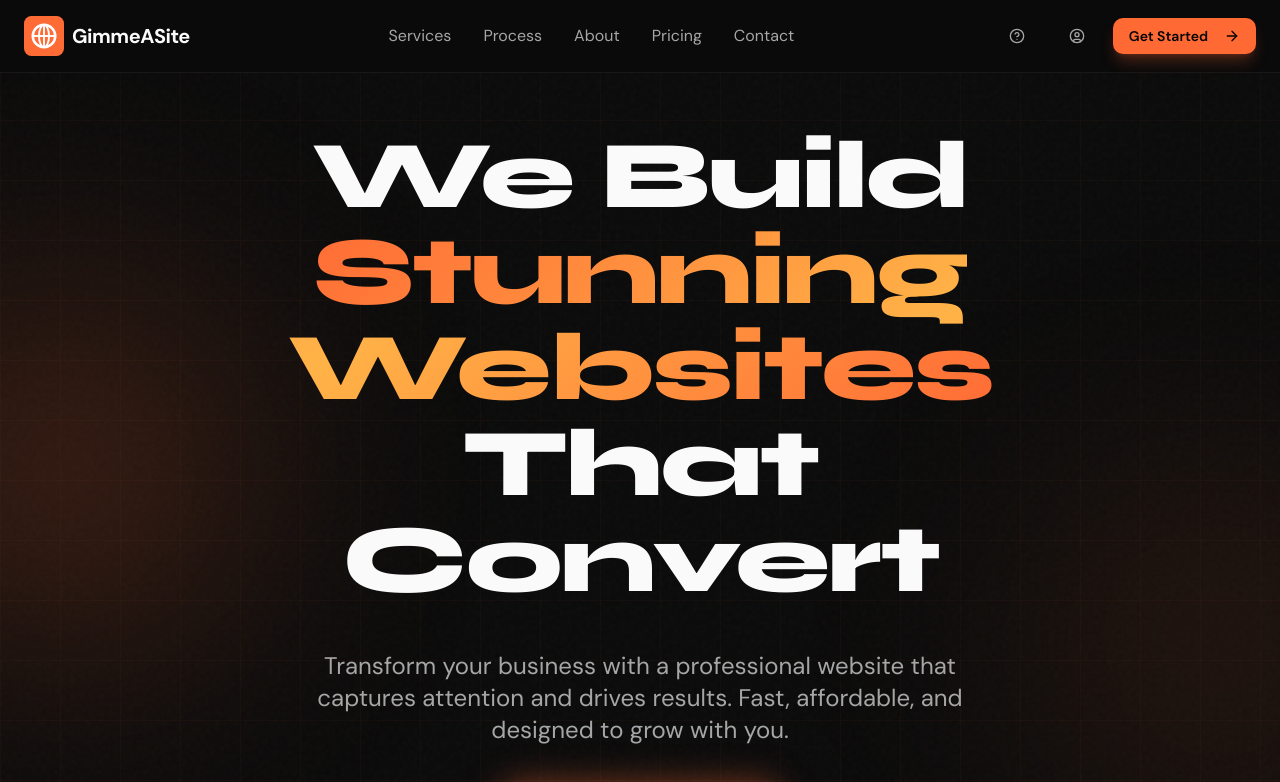
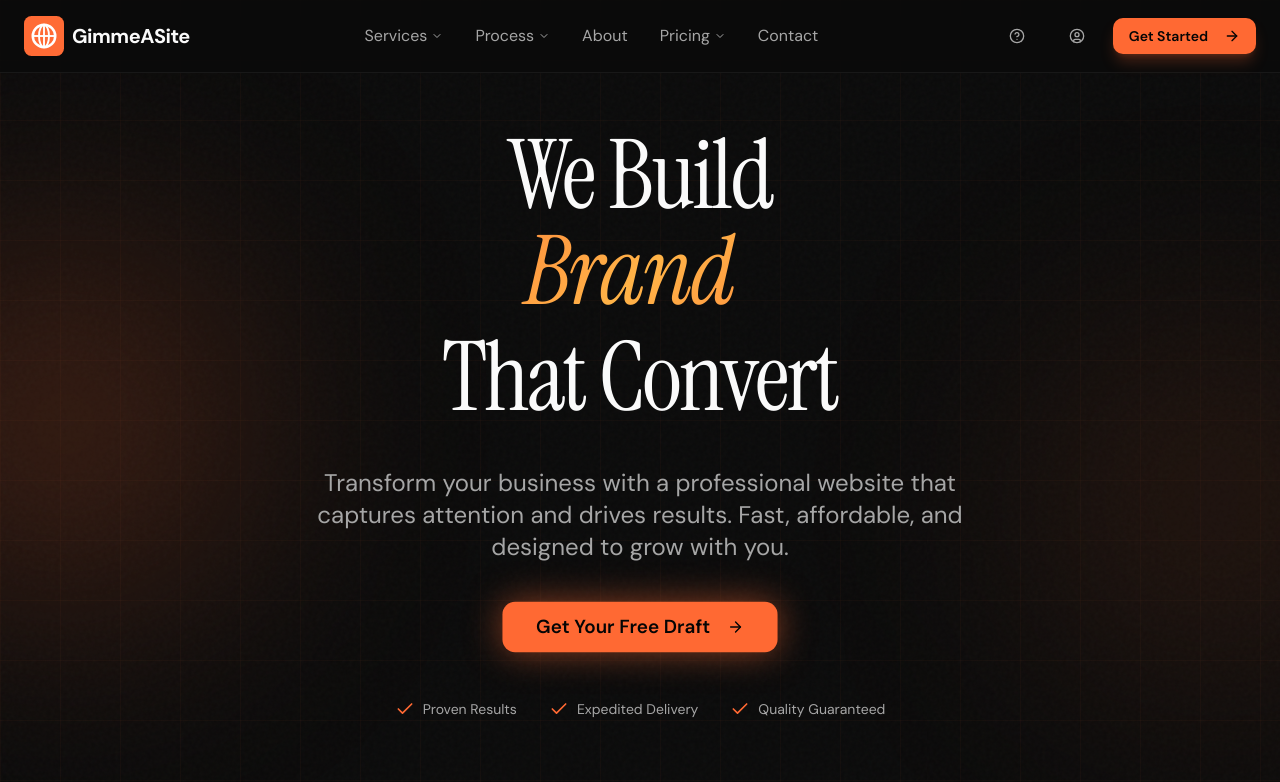
Before and after one commit to matrixfrr/GimmeASite, a Next.js app: page / in a window 1280 px wide. Shown: the top 782 px of the page. Built offline with nearby package versions, Linux system fonts and the light colour scheme.

Commit message:
feat: typewriter hero, nav dropdowns, scroll-snap, plan/process highlights, copywriting amenities, SSL/footer copy fixes

```diff
--- a/src/app/page.tsx
+++ b/src/app/page.tsx
@@ -170,6 +170,7 @@ function FaqPopup({ isOpen, onClose, openToIndex }: { isOpen: boolean; onClose:
 function Navigation({ onOpenFaq }: { onOpenFaq: () => void }) {
   const [isOpen, setIsOpen] = useState(false);
   const [showAccountPopup, setShowAccountPopup] = useState(false);
+  const [openDropdown, setOpenDropdown] = useState<string | null>(null);
 
   const handleNavClick = (sectionId: string) => {
     scrollToSection(sectionId);
@@ -187,10 +188,49 @@ function Navigation({ onOpenFaq }: { onOpenFaq: () => void }) {
             </Link>
 
             <div className="hidden md:flex items-center gap-8">
-              <button type="button" onClick={() => handleNavClick("services")} className="text-muted-foreground hover:text-foreground transition-colors">Services</button>
-              <button type="button" onClick={() => handleNavClick("process")} className="text-muted-foreground hover:text-foreground transition-colors">Process</button>
+              <div className="relative" onMouseEnter={() => setOpenDropdown("services")} onMouseLeave={() => setOpenDropdown(null)}>
+                <button type="button" onClick={() => handleNavClick("services")} className="flex items-center gap-1 text-muted-foreground hover:text-foreground transition-colors">
+                  Services <ChevronDown className={`w-3 h-3 transition-transform duration-200 ${openDropdown === "services" ? "rotate-180" : ""}`} />
+                </button>
+                {openDropdown === "services" && (
+                  <div className="absolute top-full left-0 mt-2 w-48 bg-background/95 backdrop-blur-xl border border-border/50 rounded-xl shadow-2xl z-50 py-1 overflow-hidden">
+                    {(["Website Design", "Hosting", "Maintenance"] as const).map(item => (
+                      <button key={item} type="button" className="w-full text-left px-4 py-2.5 text-sm text-muted-foreground hover:text-foreground hover:bg-muted/50 transition-colors"
+                        onClick={() => { handleNavClick("services"); setTimeout(() => window.dispatchEvent(new CustomEvent("highlightService", { detail: item })), 600); }}
+                      >{item}</button>
+                    ))}
+                  </div>
+                )}
+              </div>
+              <div className="relative" onMouseEnter={() => setOpenDropdown("process")} onMouseLeave={() => setOpenDropdown(null)}>
+                <button type="button" onClick={() => handleNavClick("process")} className="flex items-center gap-1 text-muted-foreground hover:text-foreground transition-colors">
+                  Process <ChevronDown className={`w-3 h-3 transition-transform duration-200 ${openDropdown === "process" ? "rotate-180" : ""}`} />
+                </button>
+                {openDropdown === "process" && (
+                  <div className="absolute top-full left-0 mt-2 w-48 bg-background/95 backdrop-blur-xl border border-border/50 rounded-xl shadow-2xl z-50 py-1 overflow-hidden">
+                    {(["Discovery", "Design", "Development", "Deployment"] as const).map(item => (
+                      <button key={item} type="button" className="w-full text-left px-4 py-2.5 text-sm text-muted-foreground hover:text-foreground hover:bg-muted/50 transition-colors"
+                        onClick={() => { handleNavClick("process"); setTimeout(() => window.dispatchEvent(new CustomEvent("highlightProcess", { detail: item })), 600); }}
+                      >{item}</button>
+                    ))}
+                  </div>
+                )}
+              </div>
               <button type="button" onClick={() => handleNavClick("about")} className="text-muted-foreground hover:text-foreground transition-colors">About</button>
-              <button type="button" onClick={() => handleNavClick("pricing")} className="text-muted-foreground hover:text-foreground transition-colors">Pricing</button>
+              <div className="relative" onMouseEnter={() => setOpenDropdown("pricing")} onMouseLeave={() => setOpenDropdown(null)}>
+                <button type="button" onClick={() => handleNavClick("pricing")} className="flex items-center gap-1 text-muted-foreground hover:text-foreground transition-colors">
+                  Pricing <ChevronDown className={`w-3 h-3 transition-transform duration-200 ${openDropdown === "pricing" ? "rotate-180" : ""}`} />
+                </button>
+                {openDropdown === "pricing" && (
+                  <div className="absolute top-full left-0 mt-2 w-48 bg-background/95 backdrop-blur-xl border border-border/50 rounded-xl shadow-2xl z-50 py-1 overflow-hidden">
+                    {(["Upfront", "Monthly", "Hybrid", "Annual"] as const).map(item => (
+                      <button key={item} type="button" className="w-full text-left px-4 py-2.5 text-sm text-muted-foreground hover:text-foreground hover:bg-muted/50 transition-colors"
+                        onClick={() => { handleNavClick("pricing"); setTimeout(() => window.dispatchEvent(new CustomEvent("highlightPlan", { detail: item })), 600); }}
+                      >{item}</button>
+                    ))}
+                  </div>
+                )}
+              </div>
               <button type="button" onClick={() => handleNavClick("contact")} className="text-muted-foreground hover:text-foreground transition-colors">Contact</button>
             </div>
 
@@ -312,19 +352,50 @@ function Navigation({ onOpenFaq }: { onOpenFaq: () => void }) {
 
 // Hero Section
 function HeroSection() {
+  const phrases = ["Stunning Websites", "Online Presences", "Brand Identities", "Project Designs"];
+  const [phraseIndex, setPhraseIndex] = useState(0);
+  const [displayed, setDisplayed] = useState("Stunning Websites");
+  const [isDeleting, setIsDeleting] = useState(false);
+
+  useEffect(() => {
+    const link = document.createElement("link");
+    link.rel = "stylesheet";
+    link.href = "https://fonts.googleapis.com/css2?family=Instrument+Serif:ital@0;1&display=swap";
+    document.head.appendChild(link);
+    return () => { if (document.head.contains(link)) document.head.removeChild(link); };
+  }, []);
+
+  useEffect(() => {
+    const target = phrases[phraseIndex];
+    if (!isDeleting && displayed === target) {
+      const t = setTimeout(() => setIsDeleting(true), 1800);
+      return () => clearTimeout(t);
+    }
+    if (isDeleting && displayed === "") {
+      setPhraseIndex((phraseIndex + 1) % phrases.length);
+      setIsDeleting(false);
+      return;
+    }
+    const speed = isDeleting ? 45 : 85;
+    const t = setTimeout(() => {
+      setDisplayed(isDeleting ? displayed.slice(0, -1) : target.slice(0, displayed.length + 1));
+    }, speed);
+    return () => clearTimeout(t);
+  }, [displayed, isDeleting, phraseIndex]);
+
   return (
-    <section className="relative min-h-screen flex items-center justify-center pt-20 overflow-hidden grid-pattern noise-bg">
+    <section id="hero" className="relative min-h-screen flex items-center justify-center pt-20 overflow-hidden grid-pattern noise-bg">
       <div className="absolute top-1/4 -left-32 w-96 h-96 bg-primary/20 rounded-full blur-[120px]" />
       <div className="absolute bottom-1/4 -right-32 w-96 h-96 bg-primary/10 rounded-full blur-[120px]" />
 
       <div className="max-w-7xl mx-auto px-6 py-12 relative z-10">
         <div className="text-center max-w-4xl mx-auto">
-          <h1 className="text-5xl md:text-7xl lg:text-8xl font-extrabold tracking-tight leading-[0.9] mb-8 animate-slideIn opacity-0 stagger-2">
-            We Build
-            <br />
-            <span className="gradient-text">Stunning Websites</span>
-            <br />
-            That Convert
+          <h1 className="text-5xl md:text-7xl lg:text-8xl tracking-tight leading-[1.05] mb-8 animate-slideIn opacity-0 stagger-2" style={{ fontFamily: "'Instrument Serif', serif" }}>
+            <span className="block">We Build</span>
+            <span className="block gradient-text italic" style={{ minHeight: "1.1em" }}>
+              {displayed}<span className="not-italic animate-pulse">|</span>
+            </span>
+            <span className="block">That Convert</span>
           </h1>
 
           <p className="text-xl md:text-2xl text-muted-foreground max-w-2xl mx-auto mb-10 leading-relaxed animate-slideIn opacity-0 stagger-3">
@@ -454,6 +525,17 @@ function ServicesSection() {
 
 // Process Section
 function ProcessSection() {
+  const [stepAnimKeys, setStepAnimKeys] = useState<Record<string, number>>({});
+
+  useEffect(() => {
+    const handler = (e: Event) => {
+      const title = (e as CustomEvent).detail as string;
+      setStepAnimKeys(prev => ({ ...prev, [title]: Date.now() }));
+    };
+    window.addEventListener("highlightProcess", handler);
+    return () => window.removeEventListener("highlightProcess", handler);
+  }, []);
+
   const steps = [
     {
       number: "01",
@@ -479,6 +561,7 @@ function ProcessSection() {
 
   return (
     <section id="process" className="py-32 relative noise-bg">
+      <style>{`@keyframes stepPop{0%{transform:scale(1);box-shadow:none}5%{transform:scale(1.06);box-shadow:0 0 0 4px rgba(249,115,22,0.75),0 24px 64px rgba(249,115,22,0.2)}13%{transform:scale(0.97);box-shadow:0 0 0 2px rgba(249,115,22,0.45)}22%{transform:scale(1.03);box-shadow:0 0 0 2px rgba(249,115,22,0.25)}31%{transform:scale(1);box-shadow:none}100%{transform:scale(1)}} .step-pop{border-radius:0.75rem;animation:stepPop 15s ease-out forwards}`}</style>
       <div className="max-w-7xl mx-auto px-6">
         <div className="text-center max-w-3xl mx-auto mb-16">
           <Badge variant="secondary" className="mb-4">Process</Badge>
@@ -494,7 +577,7 @@ function ProcessSection() {
 
         <div className="grid md:grid-cols-2 lg:grid-cols-4 gap-8">
           {steps.map((step, index) => (
-            <div key={step.number} className="relative">
+            <div key={step.number} className={`relative ${stepAnimKeys[step.title] ? "step-pop" : ""}`}>
               {index < steps.length - 1 && (
                 <div className="hidden lg:block absolute top-16 left-full w-full h-0.5 bg-gradient-to-r from-primary/50 to-transparent -translate-x-1/2" />
               )}
@@ -560,6 +643,17 @@ function PricingSection({ onOpenPayment }: { onOpenPayment: (plan: "one-time" |
   const [showHybridPopup, setShowHybridPopup] = useState(false);
   const [showEquityBubble, setShowEquityBubble] = useState(false);
   const [equityVote, setEquityVote] = useState<'up' | 'down' | null>(null);
+  const [planAnimKeys, setPlanAnimKeys] = useState<Record<string, number>>({});
+
+  useEffect(() => {
+    const handler = (e: Event) => {
+      const name = (e as CustomEvent).detail as string;
+      setPlanAnimKeys(prev => ({ ...prev, [name]: Date.now() }));
+    };
+    window.addEventListener("highlightPlan", handler);
+    return () => window.removeEventListener("highlightPlan", handler);
+  }, []);
+
   useEffect(() => {
     const t = setTimeout(() => { setShowUpfrontBubble(true); setShowMonthlyBubble(true); setShowHybridBubble(true); setShowAnnualBubble(true); setShowEquityBubble(true); }, 10000);
     return () => clearTimeout(t);
@@ -575,7 +669,7 @@ function PricingSection({ onOpenPayment }: { onOpenPayment: (plan: "one-time" |
       features: [
         "Custom Design",
         "Domain",
-        "SSL + Security",
+        "SSL Certificate",
         "Performance Optimization",
         "3 Revisions Total",
         "Temporary Support",
@@ -590,6 +684,8 @@ function PricingSection({ onOpenPayment }: { onOpenPayment: (plan: "one-time" |
       features: [
         "Advanced Security",
         "Analytics Reports",
+        "Copywriting",
+        "Content Strategy",
         "2 Revisions / Month",
         "Continued Support",
       ],
@@ -603,6 +699,8 @@ function PricingSection({ onOpenPayment }: { onOpenPayment: (plan: "one-time" |
       features: [
         "Advanced Security",
         "Analytics Reports",
+        "Copywriting",
+        "Content Strategy",
         "4 Revisions / Month",
         "Continued Support",
         "__green__10% Off / Month",
@@ -637,6 +735,7 @@ function PricingSection({ onOpenPayment }: { onOpenPayment: (plan: "one-time" |
   return (
     <>
       <section id="pricing" className="pt-32 pb-32 relative overflow-x-hidden">
+      <style>{`@keyframes planPop{0%{transform:scale(1);box-shadow:none}5%{transform:scale(1.05);box-shadow:0 0 0 4px rgba(249,115,22,0.75),0 24px 64px rgba(249,115,22,0.2)}13%{transform:scale(0.98);box-shadow:0 0 0 2px rgba(249,115,22,0.45)}22%{transform:scale(1.02);box-shadow:0 0 0 2px rgba(249,115,22,0.25)}31%{transform:scale(1);box-shadow:none}100%{transform:scale(1)}} .plan-pop{animation:planPop 15s ease-out forwards}`}</style>
       <div className="max-w-[1600px] mx-auto px-4">
         <div className="text-center max-w-3xl mx-auto mb-16">
           <Badge variant="secondary" className="mb-4">Pricing</Badge>
@@ -654,7 +753,7 @@ function PricingSection({ onOpenPayment }: { onOpenPayment: (plan: "one-time" |
           {plans.map((plan) => (
             <Card
               key={plan.name}
-              className={`p-6 relative group h-full flex flex-col ${
+              className={`p-6 relative group h-full flex flex-col ${planAnimKeys[plan.name] ? "plan-pop" : ""} ${
                 plan.popular
                   ? "bg-primary/5 border-primary/30 animate-attention-bounce"
                   : (plan.name === "Hybrid" || plan.name === "Annual")
@@ -890,7 +989,7 @@ function PricingSection({ onOpenPayment }: { onOpenPayment: (plan: "one-time" |
       </div>
 
       {/* Plan Comparison Table — inline between pricing cards and contact form */}
-      <div className="max-w-[96rem] mx-auto px-6 mt-16">
+      <div id="comparison" className="max-w-[96rem] mx-auto px-6 mt-16">
         <div className="bg-card/50 border border-border/50 rounded-2xl p-6">
           <h3 className="text-lg font-bold mb-5">Plan Comparison</h3>
           <div className="overflow-x-auto">
@@ -908,12 +1007,14 @@ function PricingSection({ onOpenPayment }: { onOpenPayment: (plan: "one-time" |
                 {([
                   { perk: "Custom Design", up: true, mo: true, hy: true, an: true },
                   { perk: "Domain", up: true, mo: true, hy: true, an: true },
-                  { perk: "SSL Certified", up: true, mo: true, hy: true, an: true },
+                  { perk: "SSL Certificate", up: true, mo: true, hy: true, an: true },
                   { perk: "Performance", up: true, mo: true, hy: true, an: true },
                   { perk: "Security", up: true, mo: true, hy: true, an: true },
                   { perk: "Revisions", up: "3", mo: "2/month", hy: "4/month", an: "∞" },
                   { perk: "Support", up: "6 Months", mo: "∞", hy: "∞", an: "∞⚡" },
                   { perk: "Analytics", up: false, mo: true, hy: true, an: true },
+                  { perk: "Copywriting", up: false, mo: true, hy: true, an: true },
+                  { perk: "Content Strategy", up: false, mo: true, hy: true, an: true },
                   { perk: "Monthly Discount", up: false, mo: false, hy: "10%", an: "15%" },
                   { perk: "Redesigns", up: false, mo: false, hy: false, an: true },
                   { perk: "Subdomains", up: false, mo: false, hy: false, an: true },
@@ -2193,7 +2294,7 @@ function Footer({ onOpenFaq, onOpenPrivacyPolicy }: { onOpenFaq: () => void; onO
             <div>
               <h4 className="font-semibold mb-4">Services</h4>
               <ul className="space-y-3 text-muted-foreground">
-                <li><button type="button" onClick={() => { scrollToSection("services"); setTimeout(() => window.dispatchEvent(new CustomEvent("highlightService", { detail: "Website Design" })), 600); }} className="hover:text-foreground transition-colors">Web Design</button></li>
+                <li><button type="button" onClick={() => { scrollToSection("services"); setTimeout(() => window.dispatchEvent(new CustomEvent("highlightService", { detail: "Website Design" })), 600); }} className="hover:text-foreground transition-colors">Website Design</button></li>
                 <li><button type="button" onClick={() => { scrollToSection("services"); setTimeout(() => window.dispatchEvent(new CustomEvent("highlightService", { detail: "Hosting" })), 600); }} className="hover:text-foreground transition-colors">Hosting</button></li>
                 <li><button type="button" onClick={() => { scrollToSection("services"); setTimeout(() => window.dispatchEvent(new CustomEvent("highlightService", { detail: "Maintenance" })), 600); }} className="hover:text-foreground transition-colors">Maintenance</button></li>
               </ul>
@@ -2642,6 +2743,42 @@ export default function Home() {
       return () => window.removeEventListener('beforeunload', handler);
     }
   }, [showThanksPopup, bookCallClicked]);
+
+  // Section-scroll navigation
+  useEffect(() => {
+    const sectionIds = ["hero", "services", "process", "about", "pricing", "comparison", "contact", "footer"];
+    let lastSnap = 0;
+    const COOLDOWN = 1000;
+    const handleWheel = (e: WheelEvent) => {
+      const now = Date.now();
+      if (now - lastSnap < COOLDOWN) return;
+      let currentIdx = 0;
+      for (let i = 0; i < sectionIds.length; i++) {
+        const el = document.getElementById(sectionIds[i]);
+        if (!el) continue;
+        const rect = el.getBoundingClientRect();
+        if (rect.top <= window.innerHeight * 0.5) currentIdx = i;
+      }
+      const el = document.getElementById(sectionIds[currentIdx]);
+      if (!el) return;
+      const rect = el.getBoundingClientRect();
+      const scrollingDown = e.deltaY > 0;
+      const atBottom = rect.bottom <= window.innerHeight + 60;
+      const atTop = rect.top >= -60;
+      if ((scrollingDown && atBottom) || (!scrollingDown && atTop)) {
+        const nextIdx = scrollingDown
+          ? Math.min(currentIdx + 1, sectionIds.length - 1)
+          : Math.max(currentIdx - 1, 0);
+        if (nextIdx !== currentIdx) {
+          lastSnap = now;
+          e.preventDefault();
+          scrollToSection(sectionIds[nextIdx]);
+        }
+      }
+    };
+    window.addEventListener("wheel", handleWheel, { passive: false });
+    return () => window.removeEventListener("wheel", handleWheel);
+  }, []);
 
   // Handle URL parameters for payment status and modals
   useEffect(() => {
```
